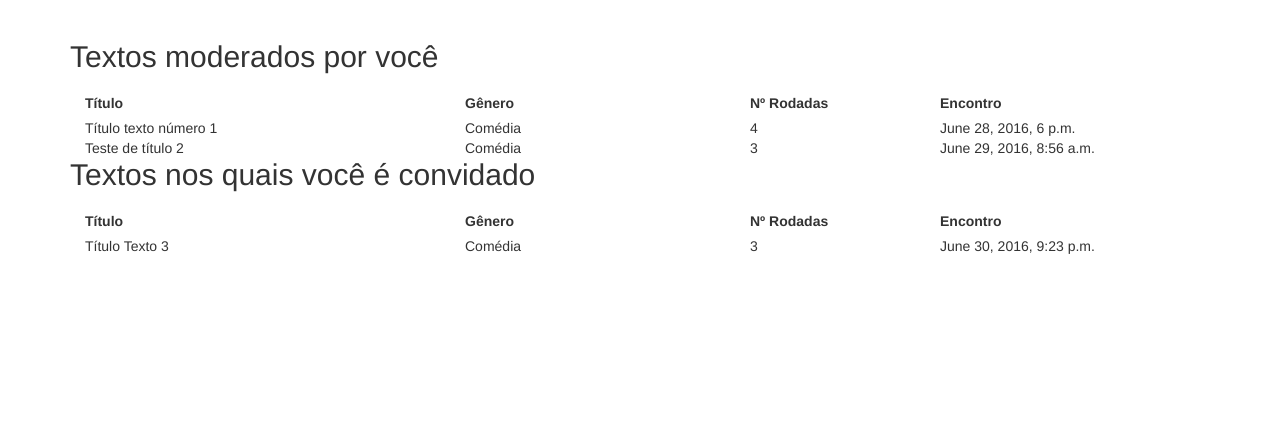
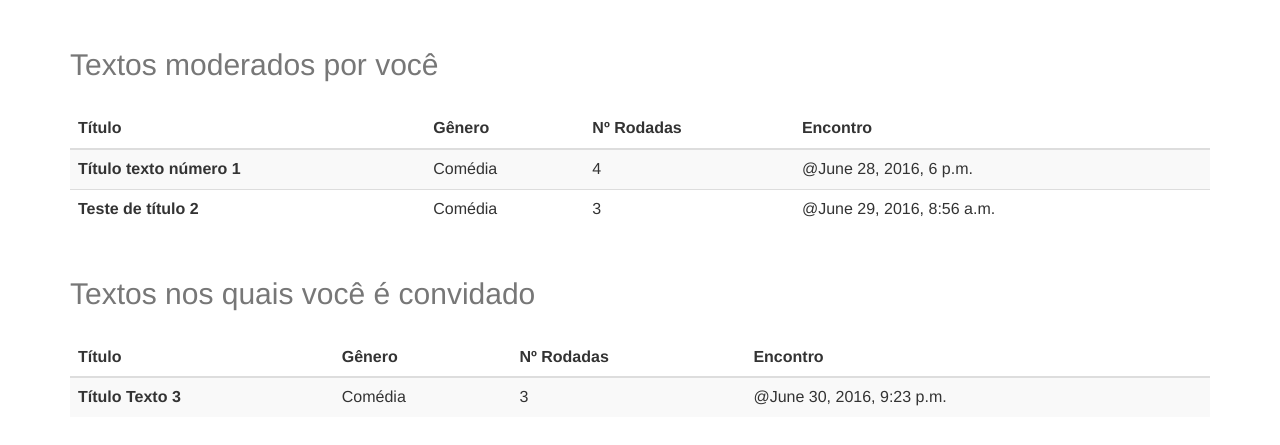
Before and after one commit to marcoslovati/grupo1acpt, a Django app: page /inicial/ in a window 1280 px wide. Shown: the top 445 px of the page. Run offline with Django 3.2, Linux system fonts and the light colour scheme; data comes from the database, SQL or seed files in the repository; some libraries are stand-ins or nearby versions.

Commit message:
Fazendo listagem com table

```diff
--- a/editor/templates/inicial.html
+++ b/editor/templates/inicial.html
@@ -10,43 +10,52 @@
 			</div>
 
 			<section>
-		<div>
-			<h2>Textos moderados por você<h2>
-		</div>
-		<div>
-			<div class="col-md-4"><label>Título</label></div>
-			<div class="col-md-3"><label>Gênero</label></div>
-			<div class="col-md-2"><label>Nº Rodadas</label></div>
-			<div class="col-md-3"><label>Encontro</label></div>
-		</div>
+				<table class="table table-striped">
+					<caption><h2>Textos moderados por você<h2></caption>
+					<thead>
+						<tr>
+							<th>Título</th>
+							<th>Gênero</th>
+							<th>Nº Rodadas</th>
+							<th>Encontro</th>
+						</tr>
+					</thead>
+					<tbody>
 					{% for texto in textos_moderador %}
-		<div>
-			<div class="col-md-4">{{texto.titulo}}</div>
-			<div class="col-md-3">{{texto.genero.nome}}</div>
-			<div class="col-md-2">{{texto.numero_rodadas}}</div>
-			<div class="col-md-3">{{texto.data_encontro}}</div>
-		</div>
+						<tr>
+							<th scope="row">{{texto.titulo}}</th>
+							<td>{{texto.genero.nome}}</td>
+							<td>{{texto.numero_rodadas}}</td>
+							<td>@{{texto.data_encontro}}</td>
+						</tr>
 					{% endfor %}
+					</tbody>
+				</table>
+
 			</section>
 
 			<section>
-		<div>
-			<h2>Textos nos quais você é convidado<h2>
-		</div>
-		<div>
-			<div class="col-md-4"><label>Título</label></div>
-			<div class="col-md-3"><label>Gênero</label></div>
-			<div class="col-md-2"><label>Nº Rodadas</label></div>
-			<div class="col-md-3"><label>Encontro</label></div>
-		</div>
+					<table class="table table-striped">
+					<caption><h2>Textos nos quais você é convidado<h2></caption>
+					<thead>
+						<tr>
+							<th>Título</th>
+							<th>Gênero</th>
+							<th>Nº Rodadas</th>
+							<th>Encontro</th>
+						</tr>
+					</thead>
+					<tbody>
 					{% for texto in textos_convidado %}
-		<div>
-			<div class="col-md-4">{{texto.titulo}}</div>
-			<div class="col-md-3">{{texto.genero.nome}}</div>
-			<div class="col-md-2">{{texto.numero_rodadas}}</div>
-			<div class="col-md-3">{{texto.data_encontro}}</div>
-		</div>
+						<tr>
+							<th scope="row">{{texto.titulo}}</th>
+							<td>{{texto.genero.nome}}</td>
+							<td>{{texto.numero_rodadas}}</td>
+							<td>@{{texto.data_encontro}}</td>
+						</tr>
 					{% endfor %}
+					</tbody>
+				</table>
 			</section>
 
 		</div>
```
Lines whose indentation alone changed are shown as unchanged.
